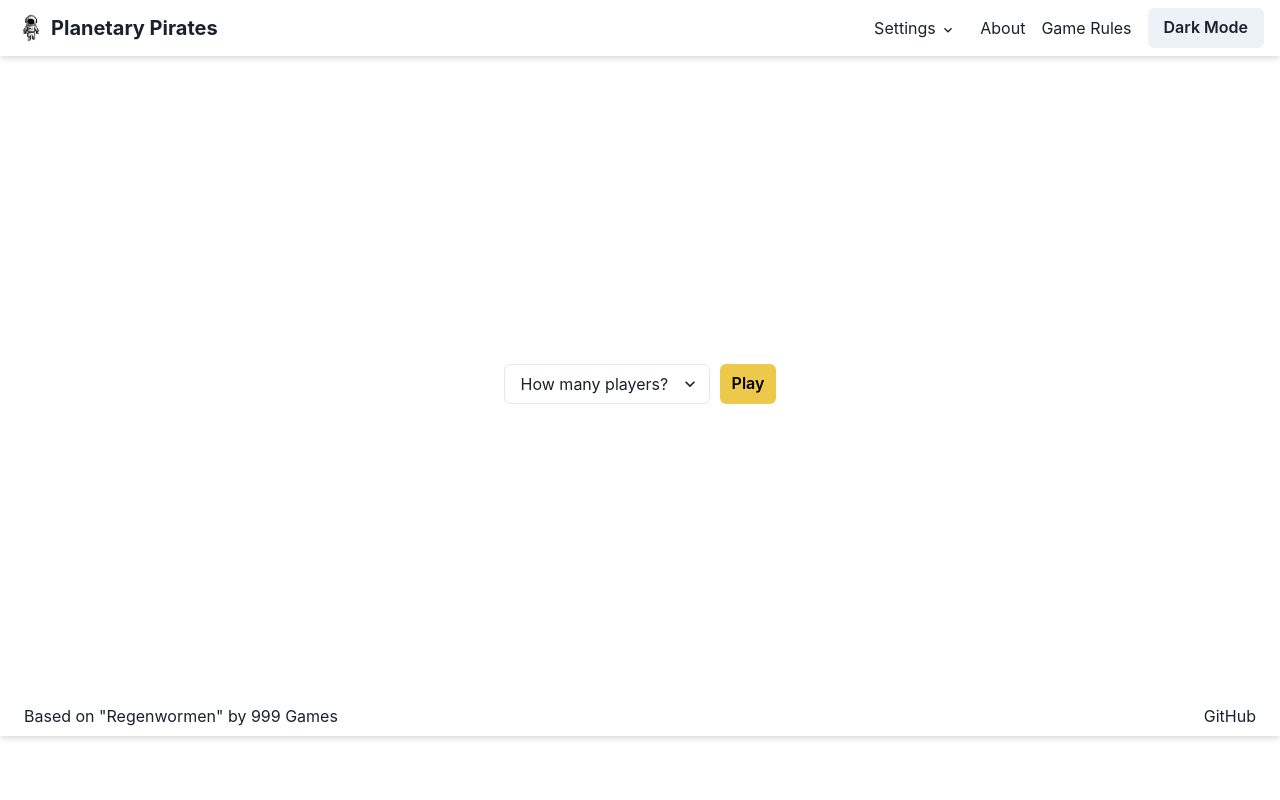
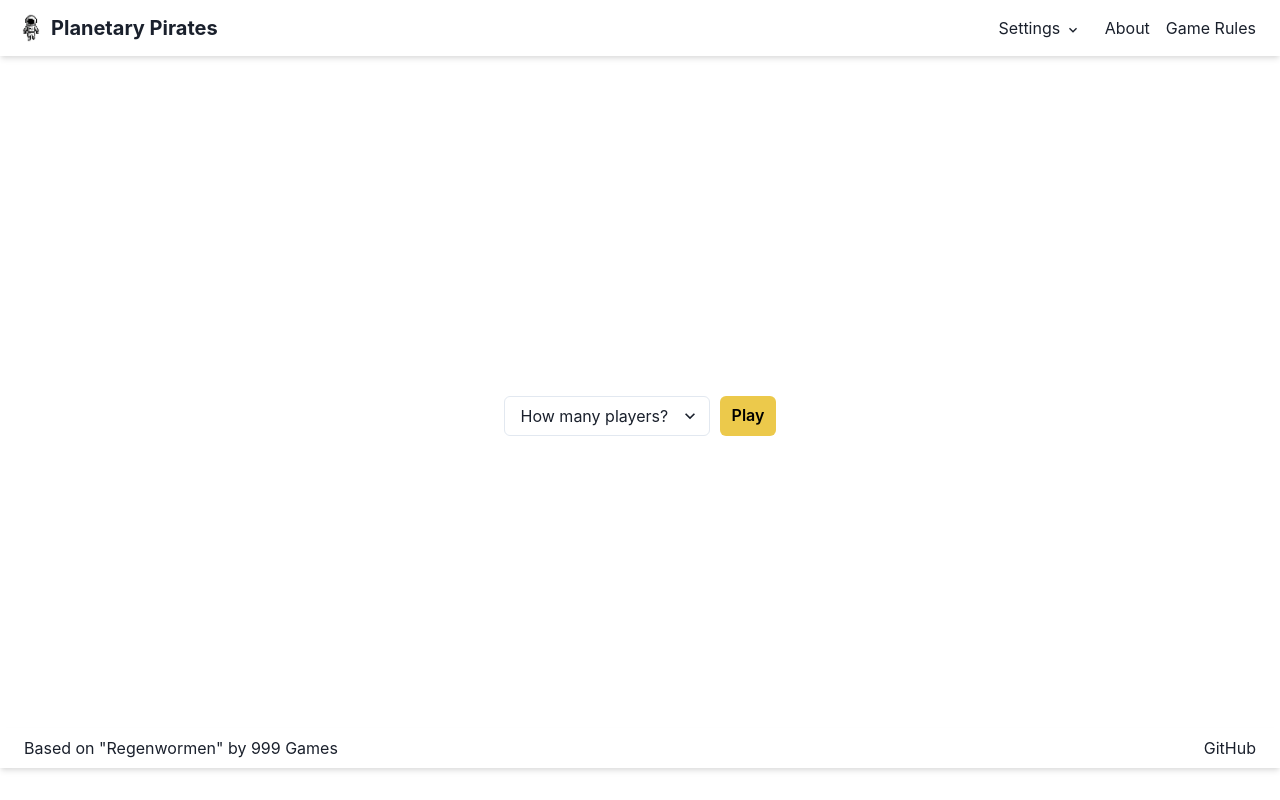
Before and after one commit to ThibaultCallia/pickomino_react_app, a React (Vite) app: page / in a window 1280 px wide. Built offline with nearby package versions, Linux system fonts and the light colour scheme.

Commit message:
Small UI changes
mainView height and gap between nav and mainview

```diff
--- a/src/components/NavBar/NavBar.tsx
+++ b/src/components/NavBar/NavBar.tsx
@@ -67,13 +67,13 @@ const Navbar = () => {
           icon={displayMenu ? <CloseIcon /> : <HamburgerIcon />}
           aria-label={displayMenu ? 'Close menu' : 'Open menu'}
         />
-        <Button
+        {/* <Button
           onClick={toggleColorMode}
           ml={2}
           colorScheme={colorMode === 'dark' ? 'yellow' : 'gray'}
         >
           {colorMode === 'dark' ? 'Light Mode' : 'Dark Mode'}
-        </Button>
+        </Button> */}
 
       <Collapse in={displayMenu} animateOpacity>
         <Box
--- a/src/components/PlayerCard/PlayerCard.tsx
+++ b/src/components/PlayerCard/PlayerCard.tsx
@@ -13,6 +13,8 @@ function PlayerCard({name, collectedTiles}: PlainPlayer) {
   // FUNCTIONS
   const stealTile = () => {
     console.log("steal tile")
+    // small error message next to tile if no
+
   }
   // RENDER
   return (
--- a/src/store/Game/GameStateObject.ts
+++ b/src/store/Game/GameStateObject.ts
@@ -11,7 +11,7 @@ export const createInitialGameState = (): PlainGameState => {
         currentPlayersTurn: 0,
         gameStatus: "playing",
         settings: {
-          selectedDiceTotal: true
+          selectedDiceTotal: false
         },
       };
 };
--- a/src/styles/components/mainView.scss
+++ b/src/styles/components/mainView.scss
@@ -1,6 +1,7 @@
 .mainView {
-  height: 80vh;
+  min-height: 80vh;
   display: grid;
   place-content: center;
   gap: 2rem;
+  margin-top: 2rem;
 }
```
